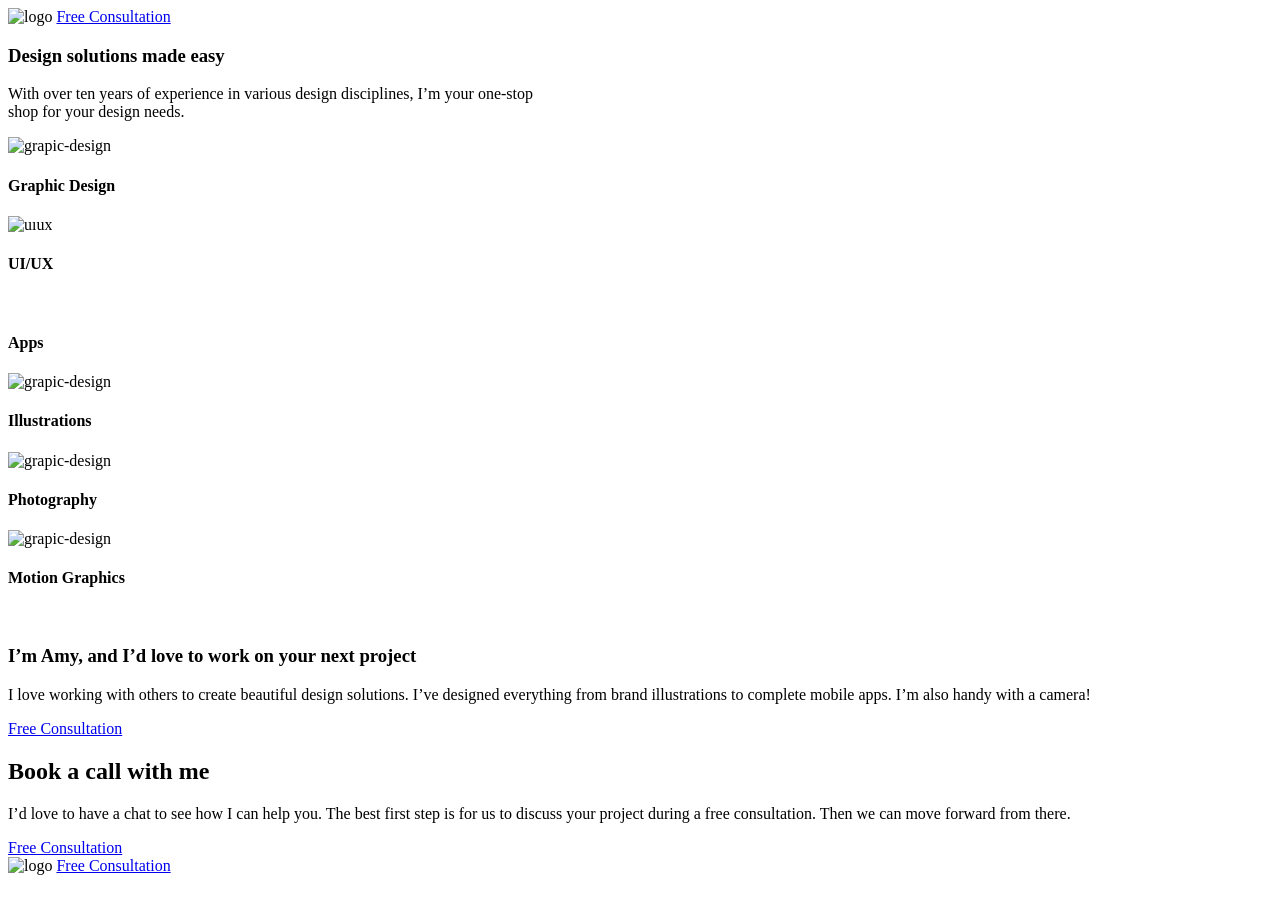
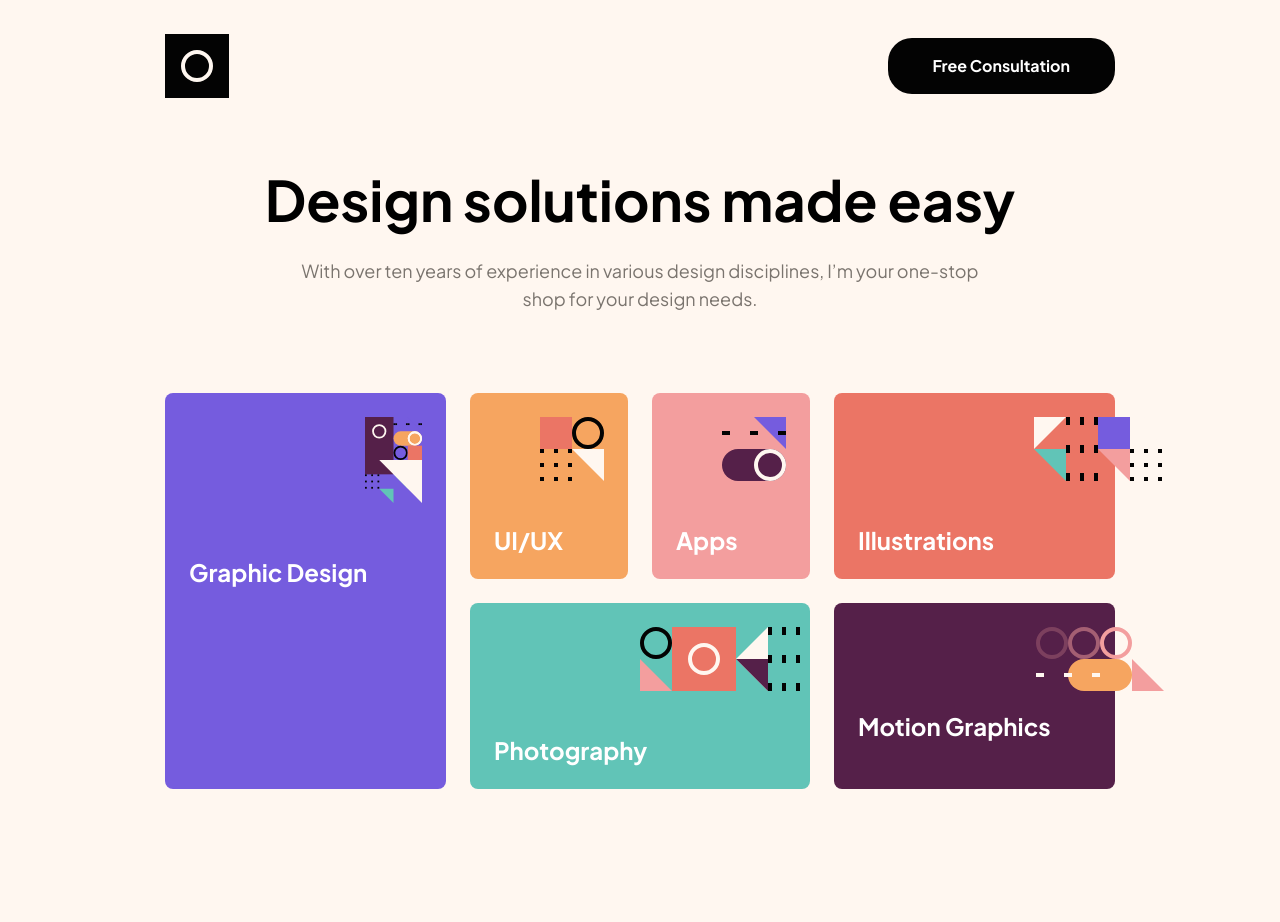
Before and after one commit to BarrickUAR/Desing-Portfolio, a plain HTML site: page index.html in a window 1280 px wide. Shown: the top 922 px of the page. Before the commit the page ends 883 px from the top, so only its background shows below. Drawn offline with Linux system fonts and the light colour scheme; the site is published under a folder, as on GitHub Pages, so addresses that start at the root find nothing.

Commit message:
Add files via upload

```diff
--- a/index.html
+++ b/index.html
@@ -9,13 +9,13 @@
       href="https://fonts.googleapis.com/css2?family=Barlow:ital,wght@0,100;0,200;0,300;0,400;0,500;0,600;0,700;0,800;0,900;1,100;1,200;1,300;1,400;1,500;1,600;1,700;1,800;1,900&family=Fraunces:opsz@9..144&family=Plus+Jakarta+Sans:wght@200..800&display=swap"
       rel="stylesheet"
     />
-    <link rel="stylesheet" href="/assets/css/portfolio.css" />
+    <link rel="stylesheet" href="assets/css/portfolio.css" />
     <title>Document</title>
   </head>
   <body>
     <div class="container">
       <div class="header">
-        <img src="/assets/img/logo.svg" alt="logo" />
+        <img src="assets/img/logo.svg" alt="logo" />
         <a href="#">Free Consultation</a>
       </div>
       <div class="hero">
@@ -28,32 +28,32 @@
       </div>
       <div class="skills">
         <div class="graphic-design">
-          <img src="/assets/img/grapic-design.svg" alt="grapic-design" />
+          <img src="assets/img/grapic-design.svg" alt="grapic-design" />
           <h4>Graphic Design</h4>
         </div>
         <div class="uı_ux">
-          <img src="/assets/img/ux.svg" alt="uıux" />
+          <img src="assets/img/ux.svg" alt="uıux" />
           <h4>UI/UX</h4>
         </div>
         <div class="apps">
-          <img src="/assets/img/apps.svg" alt="" />
+          <img src="assets/img/apps.svg" alt="" />
           <h4>Apps</h4>
         </div>
         <div class="illustrations">
-          <img src="/assets/img/illustrations.svg" alt="grapic-design" />
+          <img src="assets/img/illustrations.svg" alt="grapic-design" />
           <h4>Illustrations</h4>
         </div>
         <div class="photography">
-          <img src="/assets/img/Photography.svg" alt="grapic-design" />
+          <img src="assets/img/Photography.svg" alt="grapic-design" />
           <h4>Photography</h4>
         </div>
         <div class="motion-graphics">
-          <img src="/assets/img/Motion Graphics.svg" alt="grapic-design" />
+          <img src="assets/img/Motion Graphics.svg" alt="grapic-design" />
           <h4>Motion Graphics</h4>
         </div>
       </div>
       <div class="user-card">
-        <img src="/assets/img/amy-img.png" alt="" />
+        <img src="assets/img/amy-img.png" alt="" />
         <div class="user-card-text">
           <h3>I’m Amy, and I’d love to work on your next project</h3>
           <p>
@@ -76,7 +76,7 @@
         <a href="#">Free Consultation</a>
       </div>
       <div class="footer">
-        <img src="/assets/img/logo.svg" alt="logo" />
+        <img src="assets/img/logo.svg" alt="logo" />
         <a href="#">Free Consultation</a>
       </div>
     </div>
```
